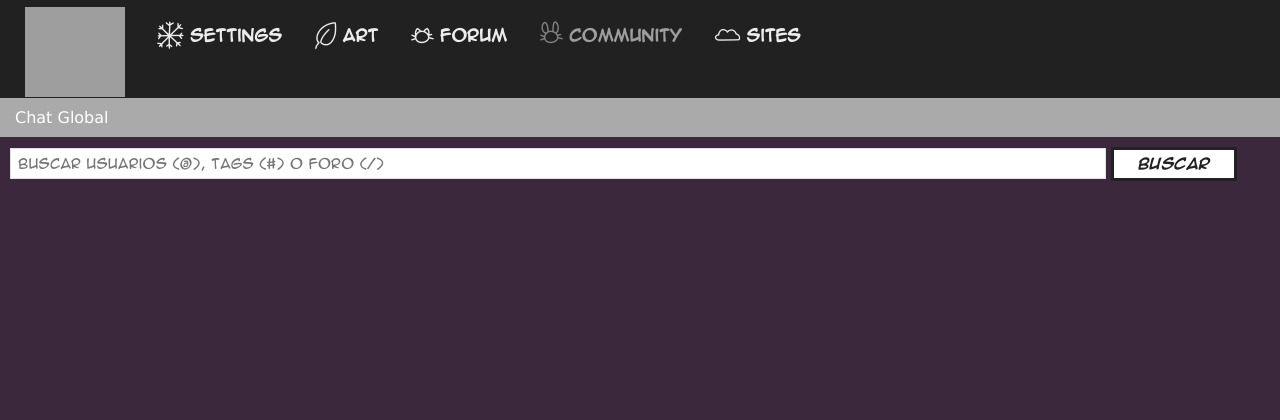
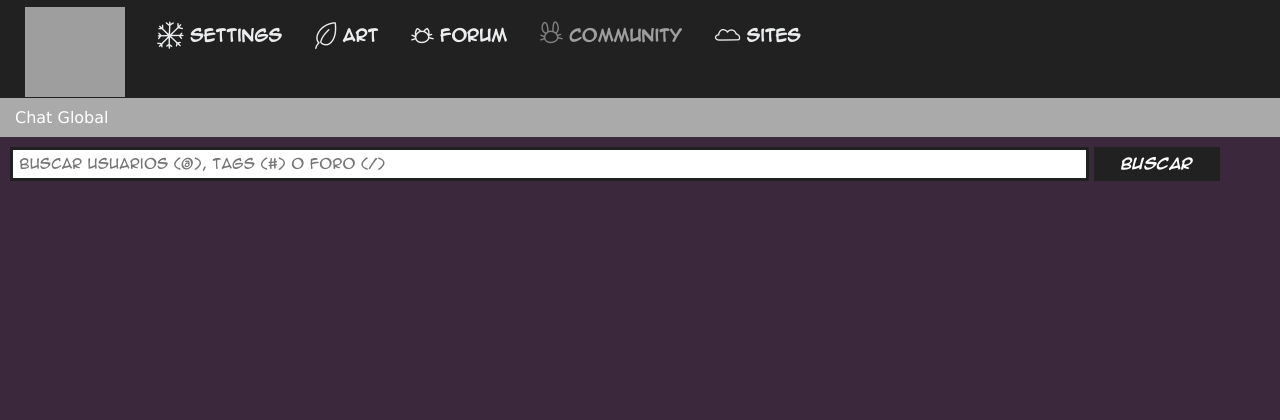
Before and after one commit to rechtenbann/V-chan, a PHP site: page /chat.php in a window 1280 px wide. Shown: the top 420 px of the page. Run offline with PHP 8.4, Linux system fonts and the light colour scheme; data comes from the database, SQL or seed files in the repository; some libraries are stand-ins or nearby versions; grey boxes are pictures that could not be loaded.

Commit message:
Diseño de navsrh

```diff
--- a/css/home.css
+++ b/css/home.css
@@ -1,7 +1,6 @@
 body{
     margin:0px;
 }
-
 
 .inputTextHome{
     background: #fff;
@@ -14,30 +13,25 @@ body{
     transition: border 0.3s ease, box-shadow 0.3s ease;
 }
 
-
  .inputTextHome:focus{
     box-shadow: rgba(0, 0, 0, 0.35) 0px 5px 15px;
-    transition: border 0.3s ease, box-shadow 0.3s ease;
 }
-
 
 .inputSubmitHome{
     width: 10%;
     padding: 0.5%;
-    background: #fff;
+    background: #212121;
     border: 3px solid #212121;
     cursor: pointer;
-    color: #212121;
+    color: #fff;
     font-family: AnimeAceB;
     transition: border 0.3s ease, box-shadow 0.3s ease;
 }
 
-
 .inputSubmitHome:focus{
-    color: #212121;
+    color: #ecf0f1;
     box-shadow: rgba(0, 0, 0, 0.35) 0px 5px 15px;
 }
-
 
 .linkHome{
     color: black;
--- a/views/navsrh.php
+++ b/views/navsrh.php
@@ -7,7 +7,7 @@ if (!isset($section)) {
 <nav class="navsrh">
 <div>
   <form action="result_search.php" method="GET">
-    <input type="text" name="query" style="padding: 7px; width: calc(100% - 180px); border: 1px solid #e0e0e0;" placeholder="Buscar usuarios (@), tags (#) o foro (/)" class="inputTextHome">
+    <input type="text" name="query" style="width: calc(100% - 200px);" placeholder="Buscar usuarios (@), tags (#) o foro (/)" class="inputTextHome">
     <button type="submit" class="inputSubmitHome">Buscar</button>
 </form>
 </div>
```
